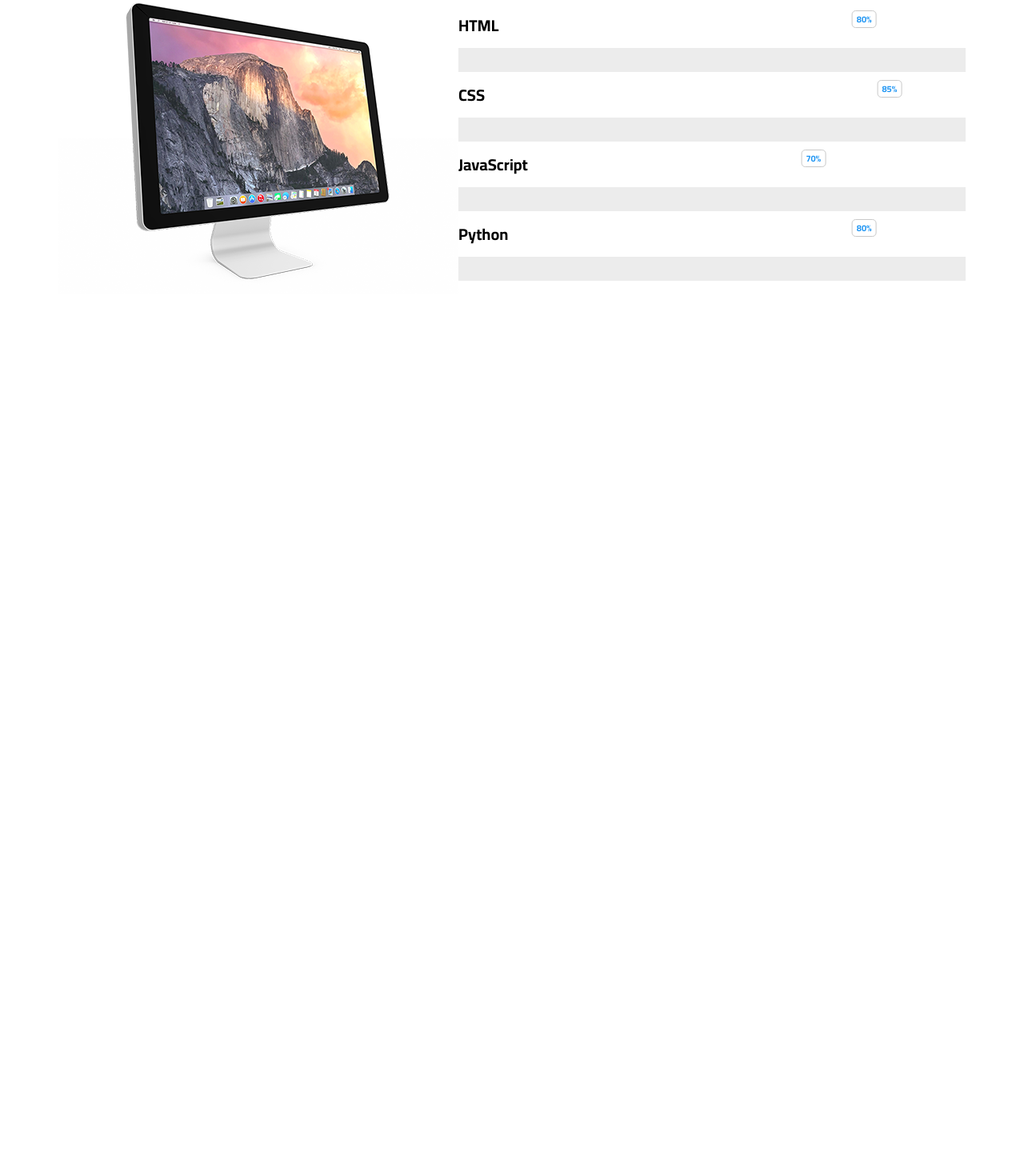
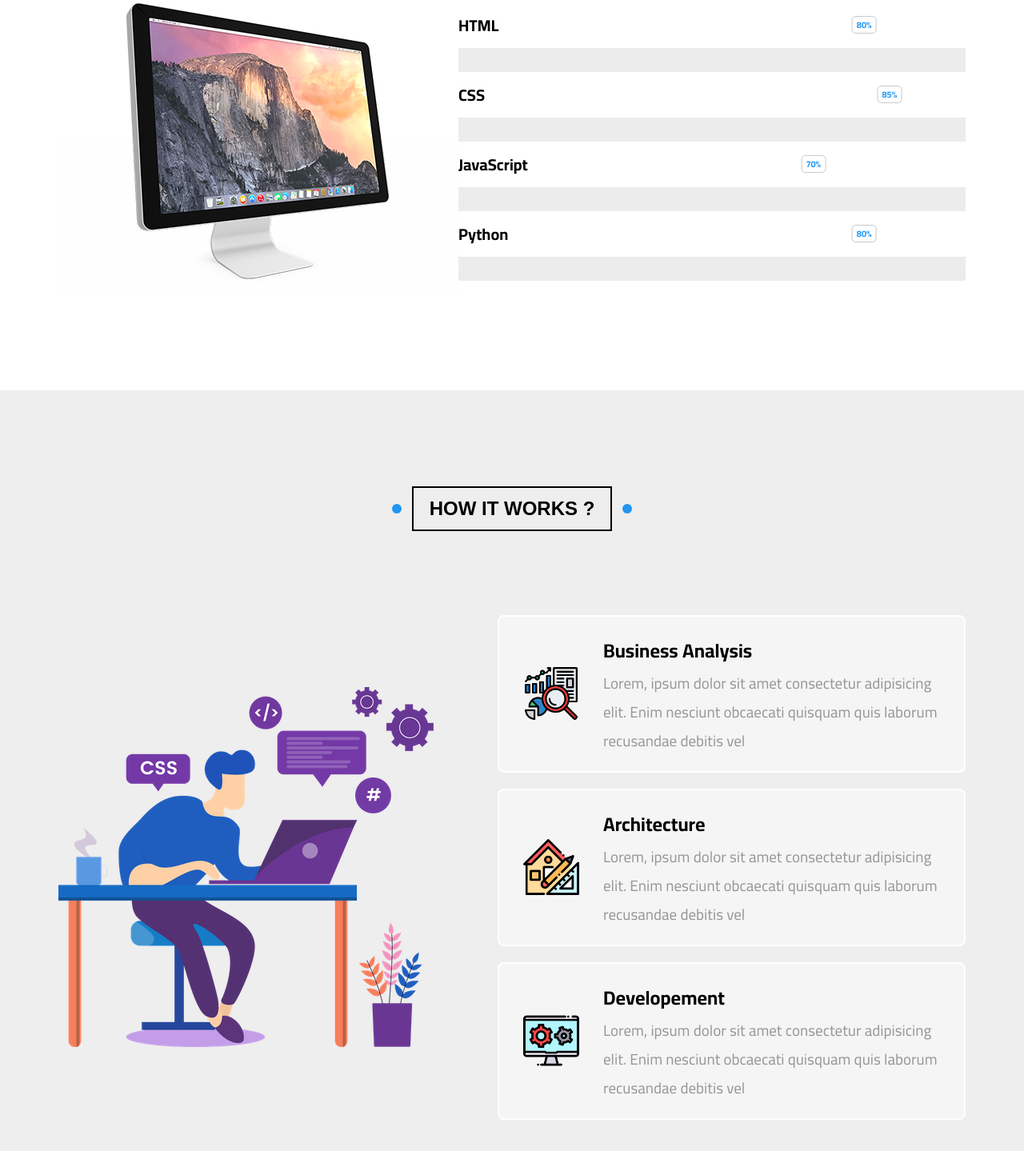
Before and after one commit to Aabdalah/template-3, a plain HTML site: page index.html in a window 1280 px wide. Shown: the part 7985-9424 px from the top of the page at 80% size. Before the commit the page ends 8473 px from the top, so only its background shows below. Drawn offline with nearby package versions, Linux system fonts and the light colour scheme.

Commit message:
Add files via upload

```diff
--- a/index.html
+++ b/index.html
@@ -41,19 +41,19 @@
                             </a>
                         </li>
                         <li>
-                            <a href="#">
+                            <a href="#services">
                                 <i class="fa-regular fa-building"></i>
                                 <p>Services</p>
                             </a>
                         </li>
                         <li>
-                            <a href="#">
+                            <a href="#our-skills">
                                 <i class="fa-regular fa-circle-check"></i>
                                 <p>Our Skills</p>
                             </a>
                         </li>
                         <li>
-                            <a href="#">
+                            <a href="#how-it-works">
                                 <i class="fa-regular fa-clipboard"></i>
                                 <p>How it Works</p>
                             </a>
@@ -742,6 +742,52 @@
         </div>
     </section>
     <!-- our-skills section end -->
+    <!-- how-it-works section start -->
+    <section class="how-it-works" id="how-it-works">
+        <div class="container">
+            <div class="animated-box">
+                <div class="ball left"></div>
+                <div class="box">HOW IT WORKS ?</div>
+                <div class="ball right"></div>
+            </div>
+            <div class="card-container">
+                <img src="imgs/work-steps.png" alt="work steps">
+                <div class="card-wraper">
+                    <div class="card">
+                        <img src="imgs/work-steps-1.png" alt="">
+                        <div class="writing-wraper">
+                            <h2>Business Analysis</h2>
+                            <p>
+                                Lorem, ipsum dolor sit amet consectetur adipisicing elit.
+                                Enim nesciunt obcaecati quisquam quis laborum recusandae debitis vel
+                            </p>
+                        </div>
+                    </div>
+                    <div class="card">
+                        <img src="imgs/work-steps-2.png" alt="">
+                        <div class="writing-wraper">
+                            <h2>Architecture</h2>
+                            <p>
+                                Lorem, ipsum dolor sit amet consectetur adipisicing elit.
+                                Enim nesciunt obcaecati quisquam quis laborum recusandae debitis vel
+                            </p>
+                        </div>
+                    </div>
+                    <div class="card">
+                        <img src="imgs/work-steps-3.png" alt="">
+                        <div class="writing-wraper">
+                            <h2>Developement</h2>
+                            <p>
+                                Lorem, ipsum dolor sit amet consectetur adipisicing elit.
+                                Enim nesciunt obcaecati quisquam quis laborum recusandae debitis vel
+                            </p>
+                        </div>
+                    </div>
+                </div>
+            </div>
+        </div>
+    </section>
+    <!-- how-it-works section end -->
     <script src="main.js"></script>
 </body>
 </html>
--- a/style.css
+++ b/style.css
@@ -202,7 +202,8 @@ header .container ul li:nth-child(4):hover+.hidden{
 }
 /* article section start */
 .articles .container,.gallery .container,.features .container,.testimonials .container,
-.team-members .container,.services .container,.our-skills .container{
+.team-members .container,.services .container,.our-skills .container,
+.how-it-works .container{
     margin: auto;
     width: 1170px;
     padding: 120px 18px;
@@ -775,6 +776,7 @@ header .container ul li:nth-child(4):hover+.hidden{
     display: flex;
     justify-content: space-between;
     position: relative;
+    align-items: center;
 }
 .our-skills .container .card-container .meters-container .meter-container .info p{
     font-family: "Cairo", sans-sarif;
@@ -813,9 +815,66 @@ header .container ul li:nth-child(4):hover+.hidden{
     background-color: #2196f3;
     transition: width 1s;
 }
-
 /* ourt-skills section end */
-
+/* how-it-works section start */
+.how-it-works{
+    background-color: #eee;
+}
+.how-it-works .container .card-container{
+    display: grid;
+    grid-template-columns: auto 1fr;
+    place-items: center;
+    gap: 80px;
+}
+.how-it-works .container .card-container img{
+    width: 100%;
+}
+.how-it-works .container .card-container .card-wraper > *{
+    margin: 20px 0;
+}
+.how-it-works .container .card-container .card{
+    background-color: #f6f5f5;
+    border: 2px solid white;
+    border-radius: 8px;
+    padding:20px 30px;
+    gap: 30px;
+    display: grid;
+    grid-template-columns: auto 1fr;
+    grid-template-rows: 1fr;
+    place-items: center;
+    position: relative;
+}
+.how-it-works .container .card-container .card>*{
+    z-index: 2;
+}
+.how-it-works .container .card-container .card:before{
+    content:"";
+    width:0;
+    height: 0;
+    position: absolute;
+    left: 50%;
+    top: 50%;
+    transform: translate(-50%,-50%);
+    background-color: #eee;
+    transition: width 0.3s, height 0.3s;
+    z-index: 1;
+}
+.how-it-works .container .card-container .card:hover::before{
+    width: 100%;
+    height: 100%;
+}
+.how-it-works .container .card-container .card img{
+    max-width: 70px;
+    max-height: 70px;
+}
+.how-it-works .container .card-container .card .writing-wraper > *{
+    font-family: "Cairo", sans-serif;
+}
+.how-it-works .container .card-container .card .writing-wraper p {
+    color: #969696;
+    font-size: 19px;
+}
+/* how-it-works section end */
 
 @keyframes arrow-right{
     0%{
@@ -860,7 +919,8 @@ header .container ul li:nth-child(4):hover+.hidden{
     .testimonials .container,
     .team-members .container,
     .services .container,
-    .our-skills .container{
+    .our-skills .container,
+    .how-it-works .container{
         width: 970px;
     }
     .articles .container .card-container{
@@ -939,7 +999,8 @@ header .container ul li:nth-child(4):hover+.hidden{
     .testimonials .container,
     .team-members .container,
     .services .container,
-    .our-skills .container{
+    .our-skills .container,
+    .how-it-works .container{
         width: 770px;
     }
     .articles .container .card-container{
@@ -966,6 +1027,11 @@ header .container ul li:nth-child(4):hover+.hidden{
         grid-template-columns: 1fr;
     }
     /* our-skills section end */
+    /* how-it-works section start */
+    .how-it-works .container .card-container{
+        grid-template-columns: 1fr;
+    }
+    /* how-it-works section end */
 }
 @media (max-width:790px){
     /*header start*/
@@ -1052,7 +1118,8 @@ header .container ul li:nth-child(4):hover+.hidden{
     .testimonials .container,
     .team-members .container,
     .services .container,
-    .our-skills .container{
+    .our-skills .container,
+    .how-it-works .container{
         width: 100%;
     }
     .testimonials .container .card-container{
@@ -1078,6 +1145,12 @@ header .container ul li:nth-child(4):hover+.hidden{
         grid-template-rows: repeat(6,1fr);
     }
     /* services section end */
+    /* how-it-works section start */
+    .how-it-works .container .card-container .card {
+        grid-template-columns: 1fr;
+        text-align: center;
+    }
+    /* how-it-works section end */
 }
 
 @keyframes menusmall{
```
